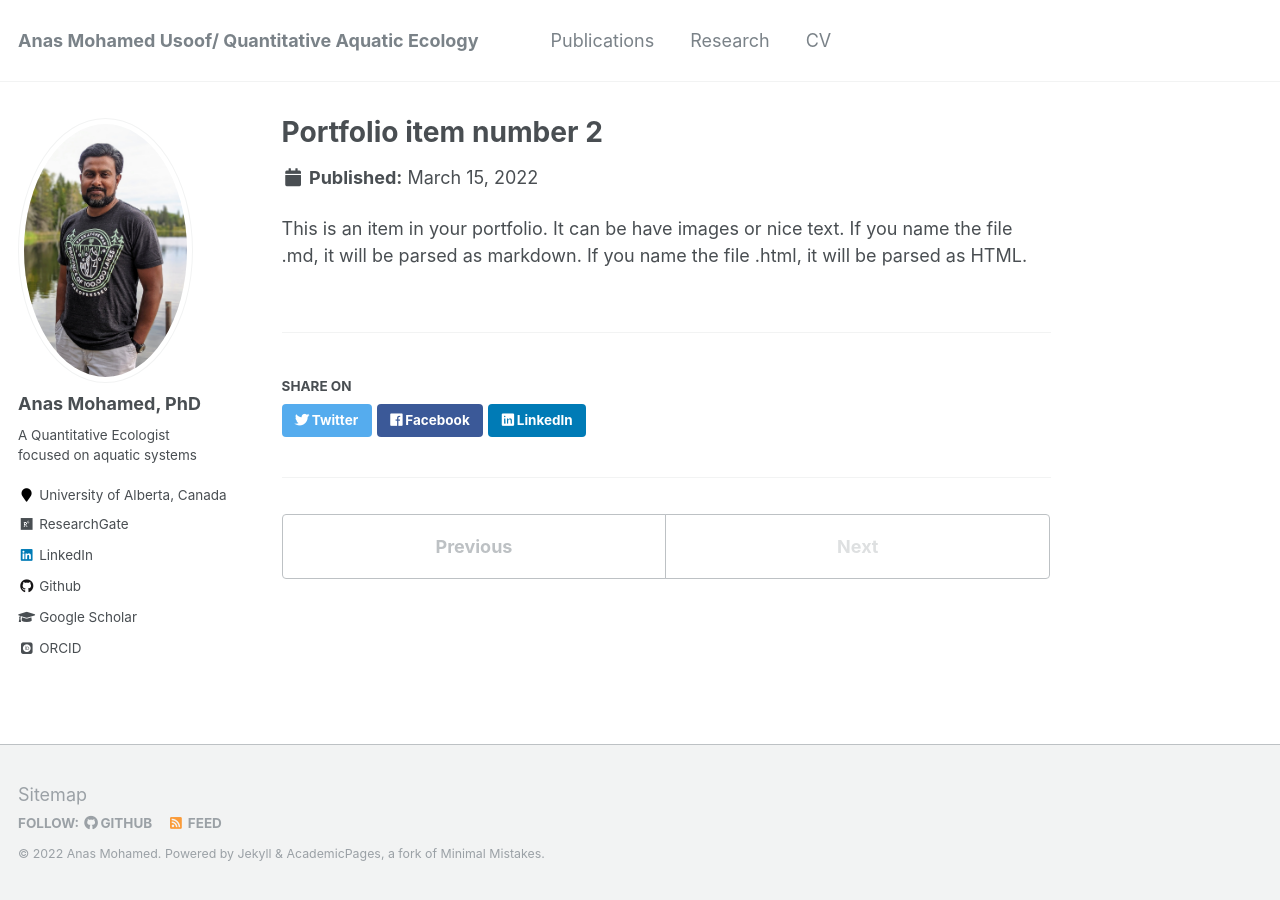
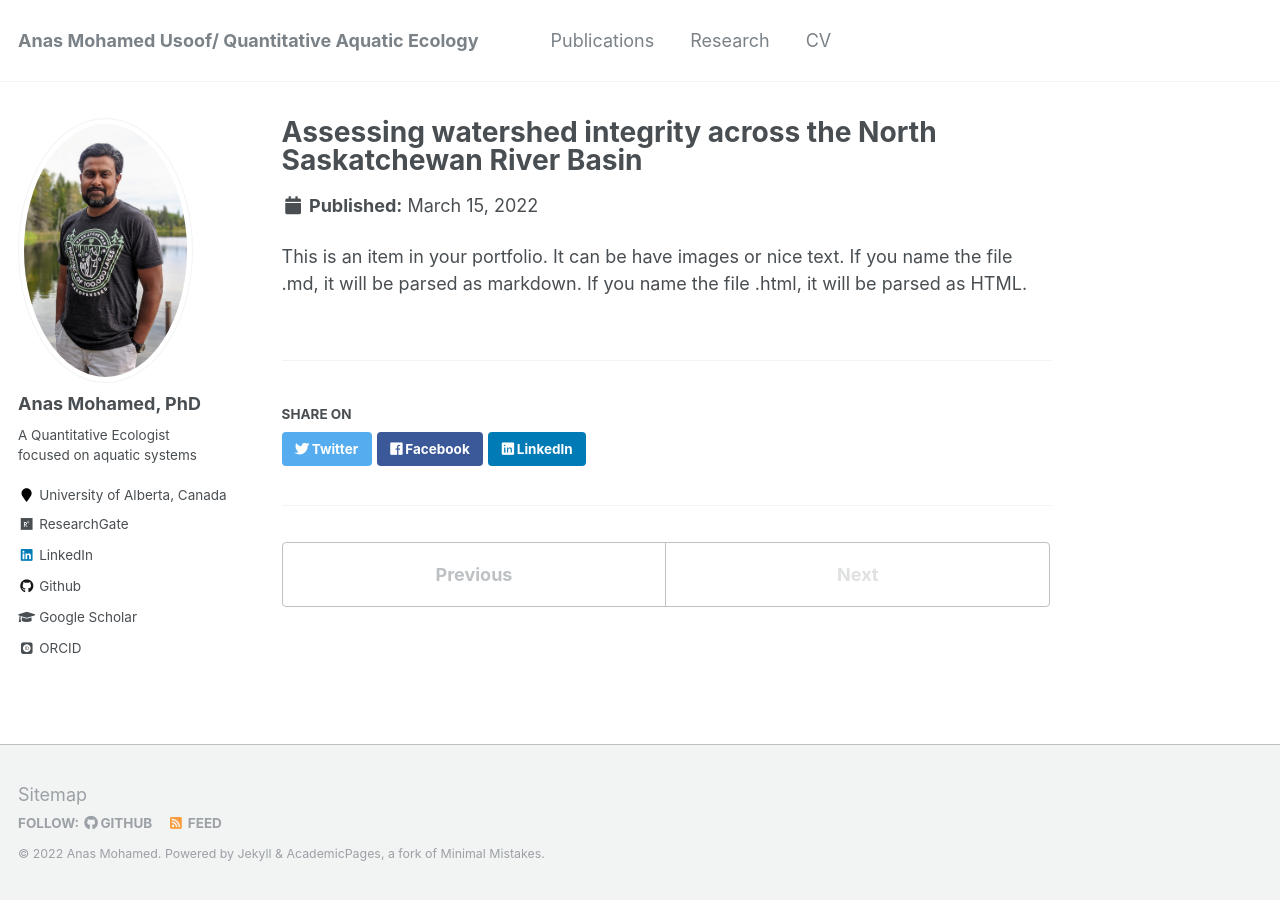
Before and after one commit to AnasMUM/AnasMUM.github.io, a Jekyll site: the page built from _portfolio/portfolio-2.html, in a window 1280 px wide. Built offline with Jekyll 4.4.1, drawn with Linux system fonts in a browser that asks for light colours; some web fonts are replaced.

Commit message:
Update portfolio-2.html

```diff
--- a/_portfolio/portfolio-2.html
+++ b/_portfolio/portfolio-2.html
@@ -1,5 +1,5 @@
 ---
-title: "Portfolio item number 2"
+title: "Assessing watershed integrity across the North Saskatchewan River Basin"
 excerpt: "Short description of portfolio item number 2 <br/><img src='/images/NSRB.png'>"
 collection: portfolio
 ---
```
